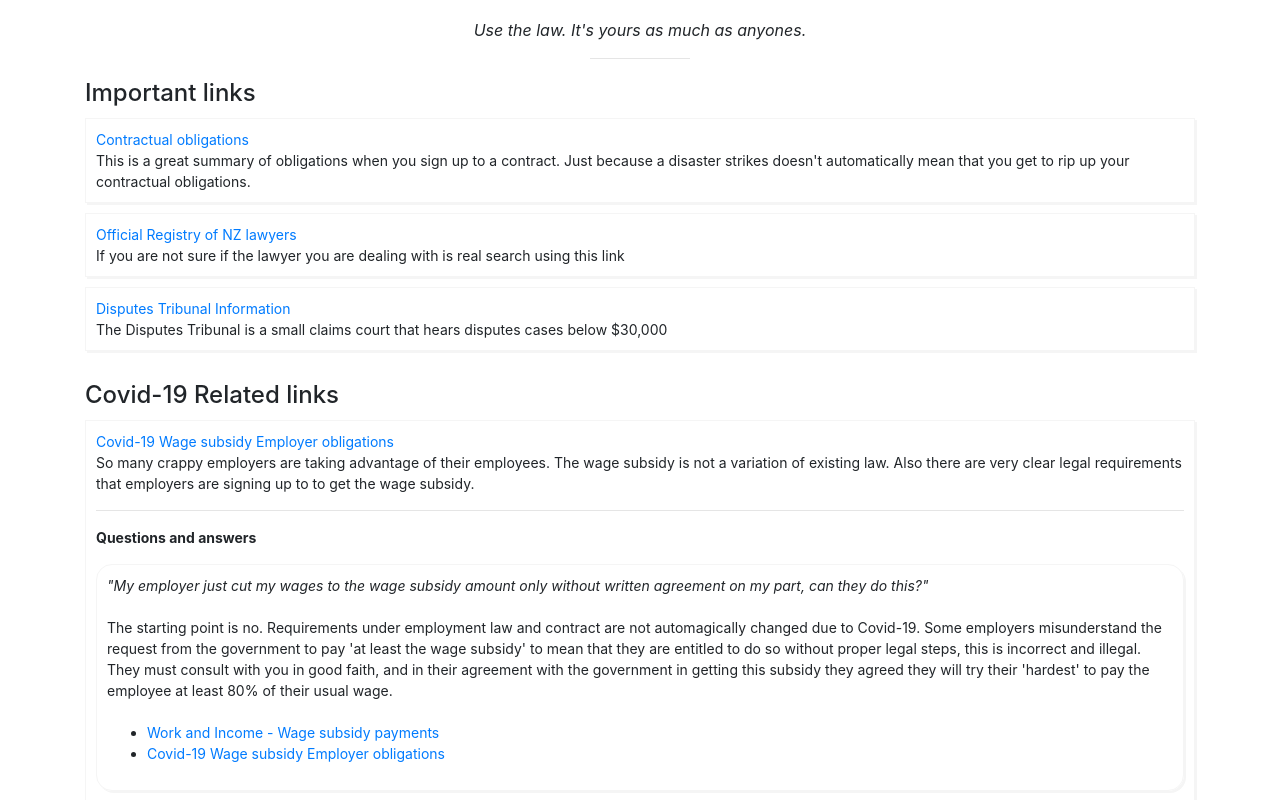
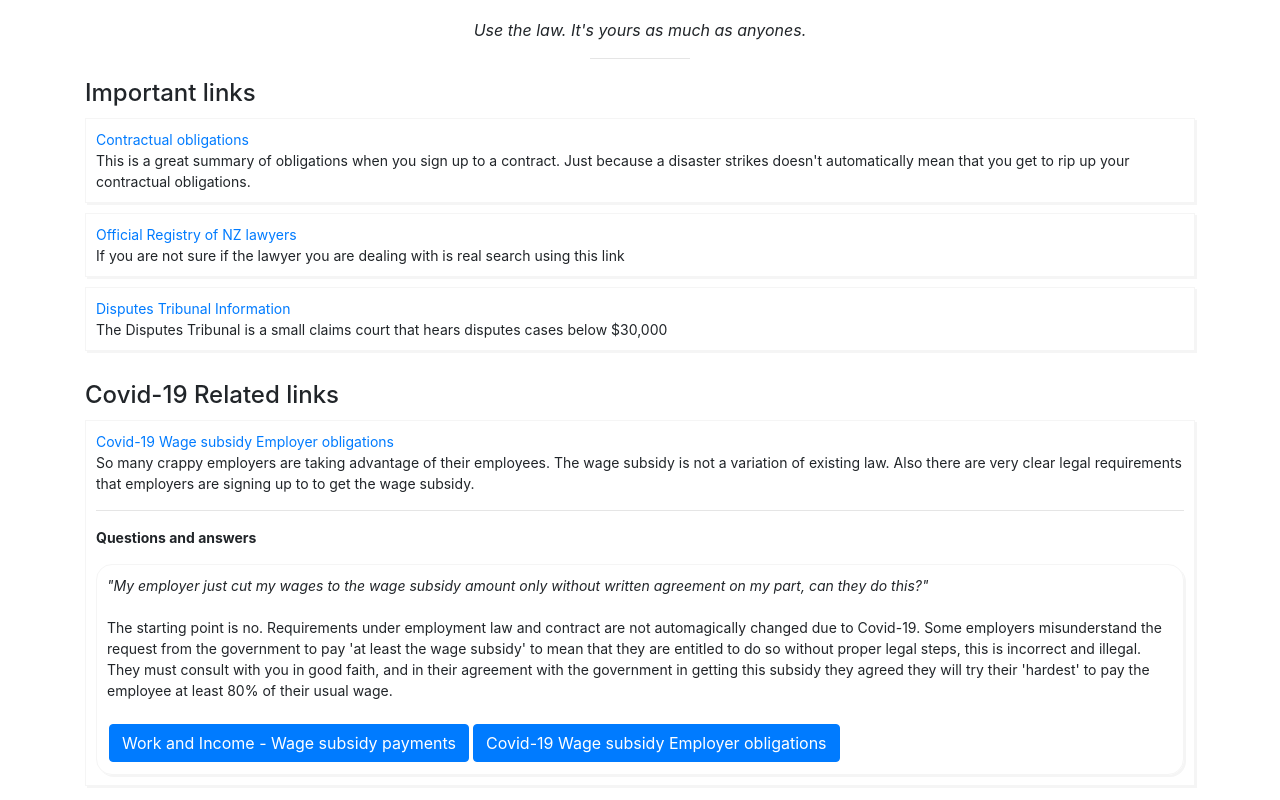
Before and after one commit to jwwnz/pleb, a React (Create React App) app: page / in a window 1280 px wide. Shown: the part 525-1325 px from the top of the page. Built offline with nearby package versions, Linux system fonts and the light colour scheme.

Commit message:
Add some styling to links and deal with react warnings about keys

```diff
--- a/src/pages/HomePage.css
+++ b/src/pages/HomePage.css
@@ -22,6 +22,16 @@
 }
 
 .questionAnswerStyle:hover {
-	background-color: #ccffff;
+	color: white;
+	background-color: #808080;
 	box-shadow: 2px 2px #c0c0c0;
 }
+
+/* .questionAnswerStyle:hover * a {
+	background-color: red;
+	color: white;
+	margin: 2px;
+	padding: 1em 0;
+	text-decoration: none;
+	text-transform: uppercase;
+} */
--- a/src/pages/HomePage.tsx
+++ b/src/pages/HomePage.tsx
@@ -1,5 +1,5 @@
 import React from "react";
-import { Col, Container, Image, Row } from "react-bootstrap";
+import { Button, Col, Container, Image, Row } from "react-bootstrap";
 import "./HomePage.css";
 import { legalLinks } from "../test-data/test-data";
 
@@ -43,7 +43,7 @@ function HomePage() {
 							.map(
 								({ name, link, description, hidden }) =>
 									!hidden && (
-										<div className="paragraphStyle">
+										<div className="paragraphStyle" key={name}>
 											<a href={link}>{name}</a>
 											<div>{description}</div>
 										</div>
@@ -57,7 +57,7 @@ function HomePage() {
 						{legalLinks
 							.filter(({ category }) => category === "Covid-19")
 							.map(({ name, link, description, questionsAndAnswers }) => (
-								<div className="paragraphStyle">
+								<div className="paragraphStyle" key={name}>
 									<a href={link}>{name}</a>
 									<div>{description}</div>
 									{questionsAndAnswers && (
@@ -73,21 +73,25 @@ function HomePage() {
 											</div>
 											{questionsAndAnswers.map(
 												({ question, answer, sources }) => (
-													<div className="questionAnswerStyle">
+													<div className="questionAnswerStyle" key={question}>
 														<div style={{ fontStyle: "italic" }}>
 															"{question}"
 														</div>
 														<br />
 														<div>{answer}</div>
 														<br />
-														<ul>
-															{sources &&
-																sources.map(({ name, link }) => (
-																	<li>
-																		<a href={link}>{name}</a>
-																	</li>
-																))}
-														</ul>
+
+														{sources &&
+															sources.map(({ name, link }) => (
+																<Button
+																	variant="primary"
+																	href={link}
+																	style={{ margin: "2px" }}
+																	key={name}
+																>
+																	{name}
+																</Button>
+															))}
 													</div>
 												)
 											)}
```
